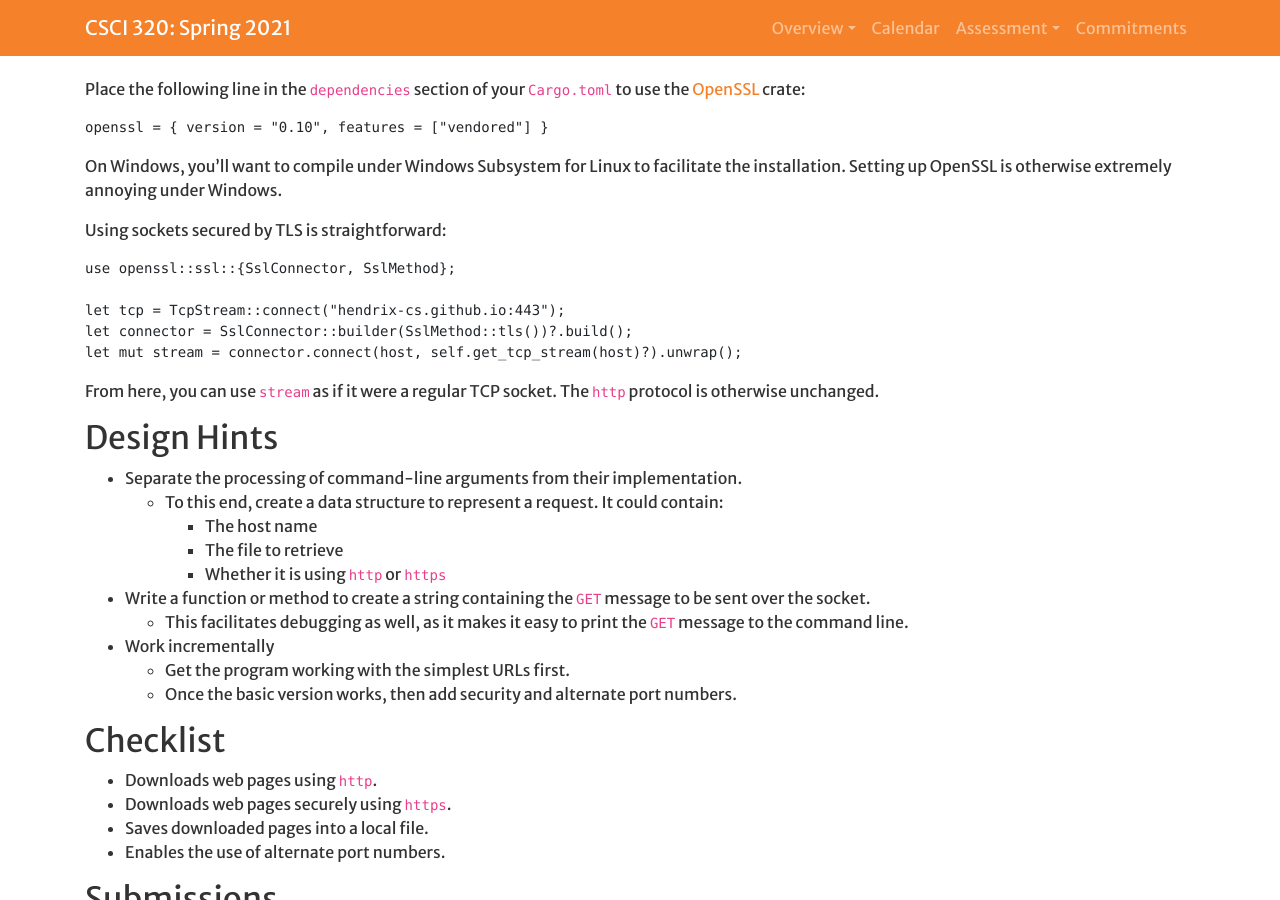
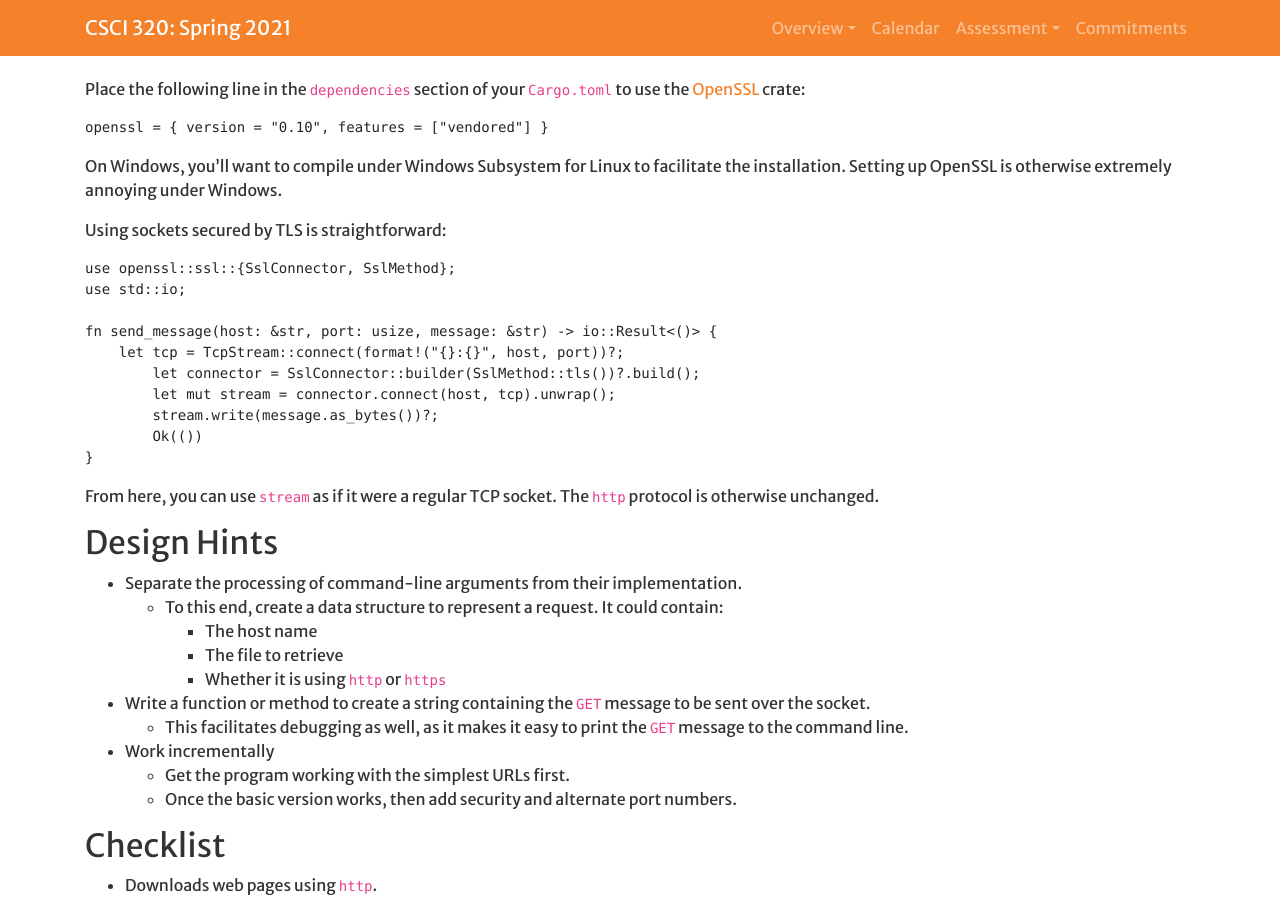
Before and after one commit to Hendrix-CS/csci320, a Jekyll site: the page built from projects/webget.md, in a window 1280 px wide and 900 px high, scrolled down 1302 px. Built offline with Jekyll 4.4.1, drawn with Linux system fonts in a browser that asks for light colours; a script that is not in the unit is left out.

Commit message:
Fixed bug in SSL demo.

````diff
--- a/projects/webget.md
+++ b/projects/webget.md
@@ -94,10 +94,15 @@ Using sockets secured by TLS is straightforward:
 
 ```
 use openssl::ssl::{SslConnector, SslMethod};
+use std::io;
 
-let tcp = TcpStream::connect("hendrix-cs.github.io:443");
-let connector = SslConnector::builder(SslMethod::tls())?.build();
-let mut stream = connector.connect(host, self.get_tcp_stream(host)?).unwrap();
+fn send_message(host: &str, port: usize, message: &str) -> io::Result<()> {
+    let tcp = TcpStream::connect(format!("{}:{}", host, port))?;
+	let connector = SslConnector::builder(SslMethod::tls())?.build();
+	let mut stream = connector.connect(host, tcp).unwrap();
+	stream.write(message.as_bytes())?;
+	Ok(())
+}
 ```
 
 From here, you can use `stream` as if it were a regular TCP socket. The `http` protocol is otherwise unchanged.
````
